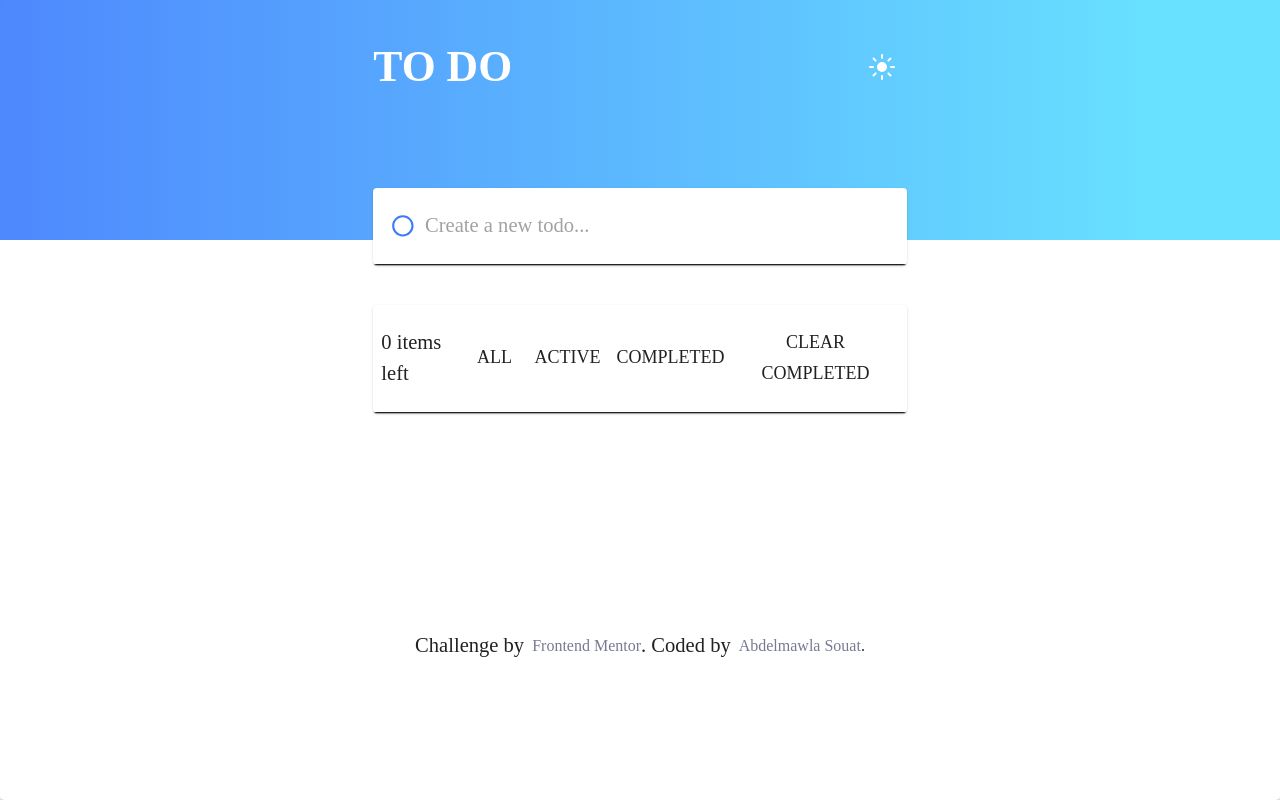
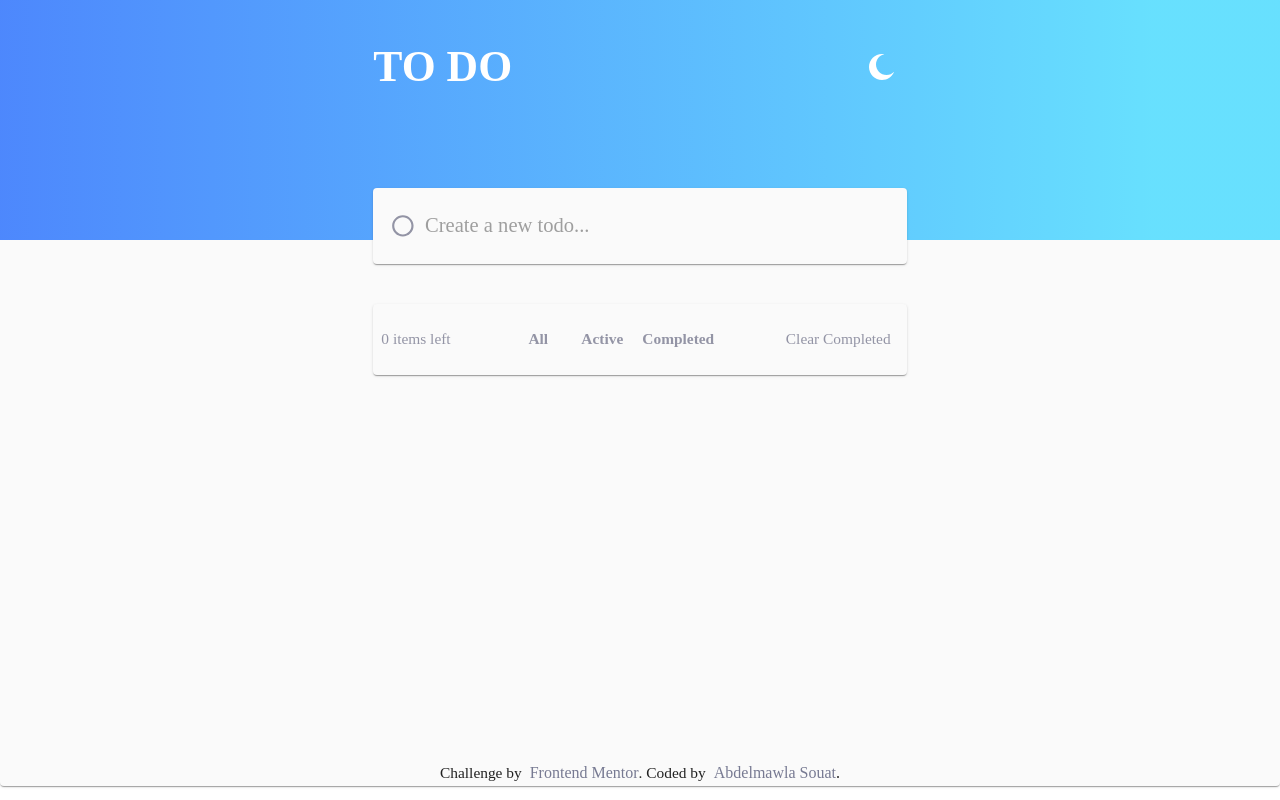
Before and after one commit to abdelmawlaSouat/To-Do-App, a React (Create React App) app: page / in a window 1280 px wide. Built offline with nearby package versions, Linux system fonts and the light colour scheme.

Commit message:
Fix style properties (background, colorText...)

```diff
--- a/package.json
+++ b/package.json
@@ -15,6 +15,7 @@
   "dependencies": {
     "@material-ui/core": "^4.11.2",
     "@material-ui/icons": "^4.11.2",
+    "clsx": "^1.1.1",
     "prop-types": "^15.7.2",
     "react": "^17.0.1",
     "react-dom": "^17.0.1",
--- a/src/components/App.jsx
+++ b/src/components/App.jsx
@@ -16,39 +16,43 @@ import {
 	createMuiTheme,
 } from '@material-ui/core'
 import { ThemeProvider } from '@material-ui/core/styles'
+import clsx from 'clsx'
 import ToDoApp from './ToDoApp'
 import Footer from './Footer'
 import getTheme from '../theme'
 
-const useStyle = makeStyles({
-	bgColor: {
-		height: '30vh',
-		opacity: '0.9',
-		background: `linear-gradient(90deg, rgba(58,123,253,1) 0%,
-			rgba(87,221,255,1) 90%)`,
-	},
-})
 function App() {
 	const [darkTheme, setDarkTheme] = useState(false)
-
 	const themeType = getTheme(darkTheme ? 'dark' : 'light')
 	const theme = createMuiTheme(themeType)
+
+	const useStyle = makeStyles({
+		backgroundBox: {
+			height: '30vh',
+			opacity: '0.9',
+			background: `linear-gradient(90deg, rgba(58,123,253,1) 0%,
+				rgba(87,221,255,1) 90%)`,
+		},
+		bgRoot: {
+			backgroundColor: darkTheme
+				? 'hsl(235, 21%, 11%)'
+				: 'hsl(0, 0%, 98%)',
+		},
+	})
 	const classes = useStyle()
-
-	function handleDarkTheme() {
-		setDarkTheme(!darkTheme)
-	}
 
 	return (
 		<ThemeProvider theme={theme}>
-			<Paper style={{ height: '100vh' }}>
-				<Grid container className="App">
+			<Paper className={clsx('App', classes.bgRoot)}>
+				<Grid container>
 					<Grid item xs={12}>
-						<Box className={classes.bgColor} />
+						<Box className={classes.backgroundBox} />
 					</Grid>
 
 					<Grid item xs={12}>
-						<ToDoApp handleDarkTheme={handleDarkTheme} />
+						<ToDoApp
+							handleDarkTheme={() => setDarkTheme(!darkTheme)}
+						/>
 					</Grid>
 
 					<Grid item xs={12}>
--- a/src/components/Sources.jsx
+++ b/src/components/Sources.jsx
@@ -13,13 +13,13 @@ import Proptypes from 'prop-types'
 function Sources({ author, authorProfileLink, challengeLink }) {
 	return (
 		<Box className="Sources" display="flex" alignItems="center">
-			<Typography>Challenge by </Typography>
+			<Typography variant="caption">{`Challenge by `}</Typography>
 			<Box ml={1}>
 				<Link href={challengeLink} target="_blank" rel="noreferrer">
 					Frontend Mentor
 				</Link>
 			</Box>
-			<Typography>. Coded by </Typography>
+			<Typography variant="caption">{`. Coded by `}</Typography>
 			<Box ml={1}>
 				<Link
 					href={authorProfileLink}
--- a/src/components/ToDoApp.jsx
+++ b/src/components/ToDoApp.jsx
@@ -16,17 +16,24 @@ import ToDoHeader from './ToDoHeader'
 import ToDoCurrentItem from './ToDoCurrentItem'
 import ToDoItemsList from './ToDoItemsList'
 
-import lightThemeIcon from '../images/icon-sun.svg'
-import darkThemeIcon from '../images/icon-moon.svg'
+import darkThemeIcon from '../images/icon-sun.svg'
+import lightThemeIcon from '../images/icon-moon.svg'
 
 const useStyles = makeStyles((theme) => ({
 	toDoApp: {
 		position: 'relative',
 		top: '-25vh',
+		minHeight: '70vh',
 	},
-	currentItem: {
-		borderColor: theme.palette.primary.dark,
+	item: {
+		backgroundColor:
+			theme.palette.type === 'light'
+				? 'hsl(0, 0%, 98%)'
+				: 'hsl(235, 24%, 19%)',
 	},
+	// currentItem: {
+	// 	borderColor: theme.palette.primary.dark,
+	// },
 	// itemsList: {
 	// 	borderColor:
 	// 		theme.palette.type === 'light'
@@ -57,6 +64,7 @@ function ToDoApp({ handleDarkTheme }) {
 				idx: Date.now(),
 				value: newItem,
 				checked: false,
+				showCross: false,
 			},
 		]
 		setItemsList(newItemsList)
@@ -86,8 +94,8 @@ function ToDoApp({ handleDarkTheme }) {
 		const newItemsList = itemsList.map((element) =>
 			element.idx === item.idx ? item : element
 		)
-		setItemsList(newItemsList)
-		setfilteredItemsList(newItemsList)
+		setItemsList(() => newItemsList)
+		setfilteredItemsList(() => newItemsList)
 	}
 
 	function filterList(type) {
@@ -131,7 +139,7 @@ function ToDoApp({ handleDarkTheme }) {
 
 			<Grid item>
 				<ToDoCurrentItem
-					classes={classes.currentItem}
+					classes={classes.item}
 					currentItem={currentItem}
 					handleCurrentItem={handleCurrentItem}
 					allItemsAreChecked={allItemsAreChecked}
@@ -143,7 +151,7 @@ function ToDoApp({ handleDarkTheme }) {
 
 			<Grid item>
 				<ToDoItemsList
-					// classes={classes.itemsList}
+					classes={classes.item}
 					items={filteredItemsList}
 					updateItem={updateItem}
 					deleteItem={deleteItem}
--- a/src/components/ToDoCurrentItem.jsx
+++ b/src/components/ToDoCurrentItem.jsx
@@ -23,14 +23,13 @@ function ToDoCurrentItem({
 	return (
 		<Grid className="ToDoApp-current-item" container justify="center">
 			<Grid item md={5}>
-				<Card>
+				<Card className={classes}>
 					<ToDoItem
 						currentItem={currentItem}
 						handleCurrentItem={handleCurrentItem}
 						isChecked={allItemsAreChecked}
 						handleCheckAllItems={handleCheckAllItems}
 						addNewItem={addNewItem}
-						classes={classes}
 						placeholder={placeholder}
 					/>
 				</Card>
@@ -46,6 +45,7 @@ ToDoCurrentItem.defaultProps = {
 	handleCurrentItem: null,
 	handleCheckAllItems: null,
 	allItemsAreChecked: false,
+	classes: '',
 }
 
 ToDoCurrentItem.propTypes = {
@@ -53,7 +53,7 @@ ToDoCurrentItem.propTypes = {
 	currentItem: Proptypes.string,
 	addNewItem: Proptypes.func,
 	handleCurrentItem: Proptypes.func,
-	classes: Proptypes.string.isRequired,
+	classes: Proptypes.string,
 	handleCheckAllItems: Proptypes.func,
 	allItemsAreChecked: Proptypes.bool,
 }
--- a/src/components/ToDoFooter.jsx
+++ b/src/components/ToDoFooter.jsx
@@ -8,9 +8,33 @@
  */
 
 import { Box, Typography, Button } from '@material-ui/core'
+import { makeStyles } from '@material-ui/core/styles'
+import clsx from 'clsx'
 import Proptypes from 'prop-types'
 
+const useStyles = makeStyles((theme) => ({
+	button: {
+		textTransform: 'none',
+		fontSize: theme.typography.caption.fontSize,
+		'&:hover': {
+			color:
+				theme.palette.type === 'light'
+					? 'hsl(235, 19%, 35%)'
+					: 'hsl(236, 33%, 92%)',
+			backgroundColor: 'transparent',
+		},
+	},
+	footerText: {
+		color: 'hsl(236, 9%, 61%)',
+	},
+	fontWeight700: {
+		fontWeight: '700',
+	},
+}))
+
 function ToDoFooter({ itemsCount, filterList, clearList }) {
+	const classes = useStyles()
+
 	return (
 		<Box
 			display="flex"
@@ -18,22 +42,55 @@ function ToDoFooter({ itemsCount, filterList, clearList }) {
 			justifyContent="space-between"
 			px={1}
 			py={2}
-			borderBottom={1}
+			// borderBottom={0}
 		>
-			<Typography>
+			<Typography
+				variant="caption"
+				className={clsx(classes.footerText)}
+			>
 				{`${itemsCount} `}
 				items left
 			</Typography>
 
 			<Box display="flex" alignItems="center" justifyContent="center">
-				<Button onClick={() => filterList('all')}>All</Button>
-				<Button onClick={() => filterList('active')}>Active</Button>
-				<Button onClick={() => filterList('completed')}>
+				<Button
+					className={clsx(
+						classes.button,
+						classes.fontWeight700,
+						classes.footerText
+					)}
+					onClick={() => filterList('all')}
+				>
+					All
+				</Button>
+				<Button
+					className={clsx(
+						classes.button,
+						classes.fontWeight700,
+						classes.footerText
+					)}
+					onClick={() => filterList('active')}
+				>
+					Active
+				</Button>
+				<Button
+					className={clsx(
+						classes.button,
+						classes.fontWeight700,
+						classes.footerText
+					)}
+					onClick={() => filterList('completed')}
+				>
 					Completed
 				</Button>
 			</Box>
 
-			<Button onClick={() => clearList()}>Clear Completed</Button>
+			<Button
+				className={clsx(classes.button, classes.footerText)}
+				onClick={clearList}
+			>
+				Clear Completed
+			</Button>
 		</Box>
 	)
 }
--- a/src/components/ToDoHeader.jsx
+++ b/src/components/ToDoHeader.jsx
@@ -11,6 +11,8 @@ import { Box, Grid, IconButton, Typography } from '@material-ui/core'
 import Proptypes from 'prop-types'
 
 function ToDoHeader({ title, themeIcon, handleDarkTheme }) {
+	const titleStyle = { color: 'white' }
+
 	return (
 		<Grid container justify="center" className="ToDoApp-header">
 			<Grid item md={5}>
@@ -19,7 +21,7 @@ function ToDoHeader({ title, themeIcon, handleDarkTheme }) {
 					justifyContent="space-between"
 					alignItems="center"
 				>
-					<Typography variant="h4" color="secondary">
+					<Typography variant="h4" style={titleStyle}>
 						{title}
 					</Typography>
 					<IconButton onClick={() => handleDarkTheme()}>
--- a/src/components/ToDoItem.jsx
+++ b/src/components/ToDoItem.jsx
@@ -25,22 +25,27 @@ function ToDoItem({
 }) {
 	const useStyles = makeStyles(() => ({
 		input: {
+			width: '100%',
 			textDecorationLine:
-				handleCheckAllItems == null && isChecked
-					? 'line-through'
-					: 'none',
+				!handleCheckAllItems && isChecked ? 'line-through' : 'none',
+			color:
+				!handleCheckAllItems && isChecked ? 'hsl(236, 9%, 61%)' : '',
+		},
+		itemBox: {
+			borderBottom: '1px solid red',
 		},
 	}))
 
-	const clxs = useStyles()
+	const classes = useStyles()
 
 	function onKeyPress(e) {
 		if (e.key === 'Enter') {
 			if (handleCurrentItem !== null) {
 				addNewItem(currentItem)
 				handleCurrentItem('')
+			} else {
+				e.target.blur()
 			}
-			e.target.blur()
 		}
 	}
 	function onChangeInput(e) {
@@ -58,12 +63,13 @@ function ToDoItem({
 
 	return (
 		<Box
-			// className={classes}
+			// className={classes.itemBox}
 			display="flex"
 			alignItems="center"
 			px={1}
 			py={2}
-			borderBottom={1}
+			width="100%"
+			// borderBottom={1}
 		>
 			<GradientCheckbox
 				updateItem={updateItem}
@@ -77,7 +83,7 @@ function ToDoItem({
 				onChange={(e) => onChangeInput(e)}
 				onKeyPress={onKeyPress}
 				value={currentItem}
-				className={clxs.input}
+				className={classes.input}
 			/>
 		</Box>
 	)
--- a/src/components/ToDoItemsList.jsx
+++ b/src/components/ToDoItemsList.jsx
@@ -8,10 +8,23 @@
  */
 
 import { Box, Button, Card, Grid } from '@material-ui/core'
+import { makeStyles } from '@material-ui/core/styles'
 import ClearIcon from '@material-ui/icons/Clear'
 import Proptypes from 'prop-types'
 import ToDoItem from './ToDoItem'
 import ToDoFooter from './ToDoFooter'
+
+const useStyles = makeStyles(() => ({
+	itemBox: {
+		borderBottom: '1px solid hsl(236, 9%, 61%)',
+	},
+	button: {
+		color: 'hsl(236, 9%, 61%)',
+		'&:hover': {
+			backgroundColor: 'transparent',
+		},
+	},
+}))
 
 function ToDoItemsList({
 	deleteItem,
@@ -19,42 +32,46 @@ function ToDoItemsList({
 	filterList,
 	clearList,
 	items,
-	// classes
+	classes,
 }) {
-	// function handleItem(itemValue) {
-	// 	const item = {
-	// 		idx,
-	// 		value: itemValue,
-	// 		checked: !isChecked,
-	// 	}
-
-	// 	item.checked = !isChecked
-	// 	updateItem(item)
-	// }
+	const clxs = useStyles()
 
 	return (
 		<Grid container className="ToDoApp-items-list" justify="center">
 			<Grid item md={5}>
-				<Card>
+				<Card className={classes}>
 					{items.map((item) => (
 						<Box
-							// className={classes}
 							display="flex"
+							className={clxs.itemBox}
 							alignItems="center"
 							justifyContent="space-between"
+							my={2}
 							pr={3}
 							key={item.idx}
+							onMouseEnter={() => {
+								const { idx, value, checked } = item
+								updateItem({ idx, value, checked, showCross: true })
+							}}
+							onMouseLeave={() => {
+								const { idx, value, checked } = item
+								updateItem({ idx, value, checked, showCross: false })
+							}}
 						>
 							<ToDoItem
 								currentItem={item.value}
 								isChecked={item.checked}
-								// handleCurrentItem={handleCurrentItem}
 								idx={item.idx}
 								updateItem={updateItem}
 							/>
-							<Button onClick={() => deleteItem(item.idx)}>
-								<ClearIcon />
-							</Button>
+							{item.showCross && (
+								<Button
+									className={clxs.button}
+									onClick={() => deleteItem(item.idx)}
+								>
+									<ClearIcon />
+								</Button>
+							)}
 						</Box>
 					))}
 					<ToDoFooter
@@ -68,17 +85,17 @@ function ToDoItemsList({
 	)
 }
 
-// ToDoItemsList.defaultProps = {
-// 	classes: '',
-// }
+ToDoItemsList.defaultProps = {
+	classes: '',
+}
 
 ToDoItemsList.propTypes = {
-	// classes: Proptypes.string,
 	items: Proptypes.instanceOf(Array).isRequired,
 	deleteItem: Proptypes.func.isRequired,
 	updateItem: Proptypes.func.isRequired,
 	filterList: Proptypes.func.isRequired,
 	clearList: Proptypes.func.isRequired,
+	classes: Proptypes.string,
 }
 
 export default ToDoItemsList
--- a/src/components/ui/GradientCheckbox.jsx
+++ b/src/components/ui/GradientCheckbox.jsx
@@ -19,7 +19,7 @@ const gradientColors = [
 
 const useStyles = makeStyles({
 	circleUnchecked: {
-		color: 'hsl(220, 98%, 61%)',
+		color: 'hsl(236, 9%, 61%)',
 	},
 })
 
--- a/src/theme.js
+++ b/src/theme.js
@@ -22,21 +22,21 @@ const theme = (themeType) => ({
 	palette: {
 		type: themeType,
 		primary: {
-			light: 'hsl(236, 33%, 92%)',
+			light: 'hsl(233, 11%, 84%)',
 			main: 'hsl(234, 11%, 52%)',
-			dark: 'hsl(235, 24%, 19%)',
+			dark: 'hsl(234, 39%, 85%)',
 		},
-		secondary: {
-			light: 'hsl(236, 33%, 92%)',
-			main: '#fff',
-			dark: 'hsl(233, 11%, 84%)',
-		},
+		// secondary: {
+		// 	light: ,
+		// 	main: ,
+		// 	dark: ,
+		// },
 	},
 	typography: {
-		fontFamily: 'JosefinSans Arial',
+		fontFamily: 'JosefinSans Arial sans-serif',
 		fontSize: 18,
 		h4: {
-			fontFamily: 'Arial Roboto',
+			fontFamily: 'sans-serif Arial Roboto',
 			fontWeight: 600,
 		},
 	},
```
Also changed, not shown: 1 other file (tests, documents, lock files or other folders).
